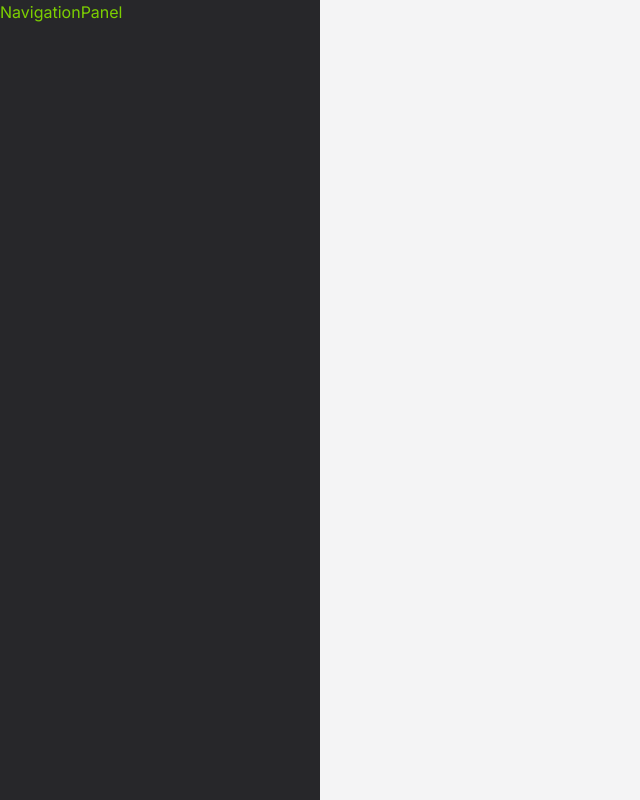
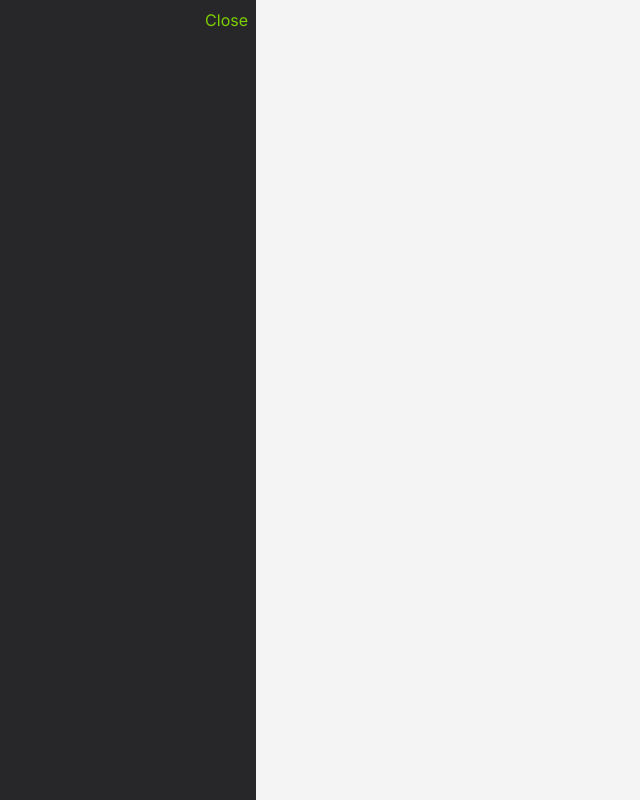
Before and after one commit to DanielG808/fitness-tracker, a Next.js app: page / in a window 1280 px wide. Shown: the whole page, without its empty margins (0-640 px from the left). Built offline with nearby package versions, Linux system fonts and the light colour scheme.

Commit message:
added toggle to open and close the navigation-panel

```diff
--- a/src/components/navigation-panel.tsx
+++ b/src/components/navigation-panel.tsx
@@ -1,7 +1,19 @@
+"use client";
+
+import { useState } from "react";
+
 export default function NavigationPanel() {
+  const [open, setOpen] = useState(true);
+
   return (
-    <aside className="fixed top-0 left-0 h-full w-1/4 bg-foreground transform translate-x-0">
-      NavigationPanel
+    <aside
+      className={`flex flex-col fixed top-0 left-0 h-full w-1/5 bg-foreground p-2 transform transition-transform duration-300 ${
+        open ? "translate-x-0" : "-translate-x-4/5"
+      }`}
+    >
+      <button className="ml-auto" onClick={() => setOpen(!open)}>
+        {open ? "Close" : "Menu"}
+      </button>
     </aside>
   );
 }
```
